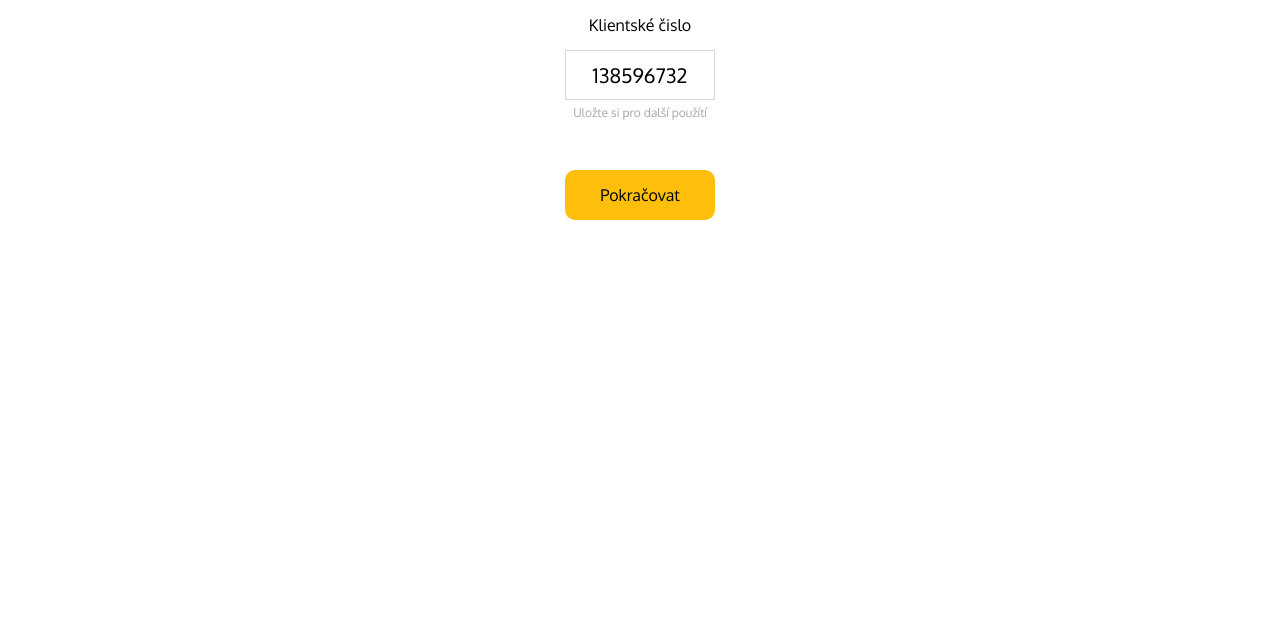
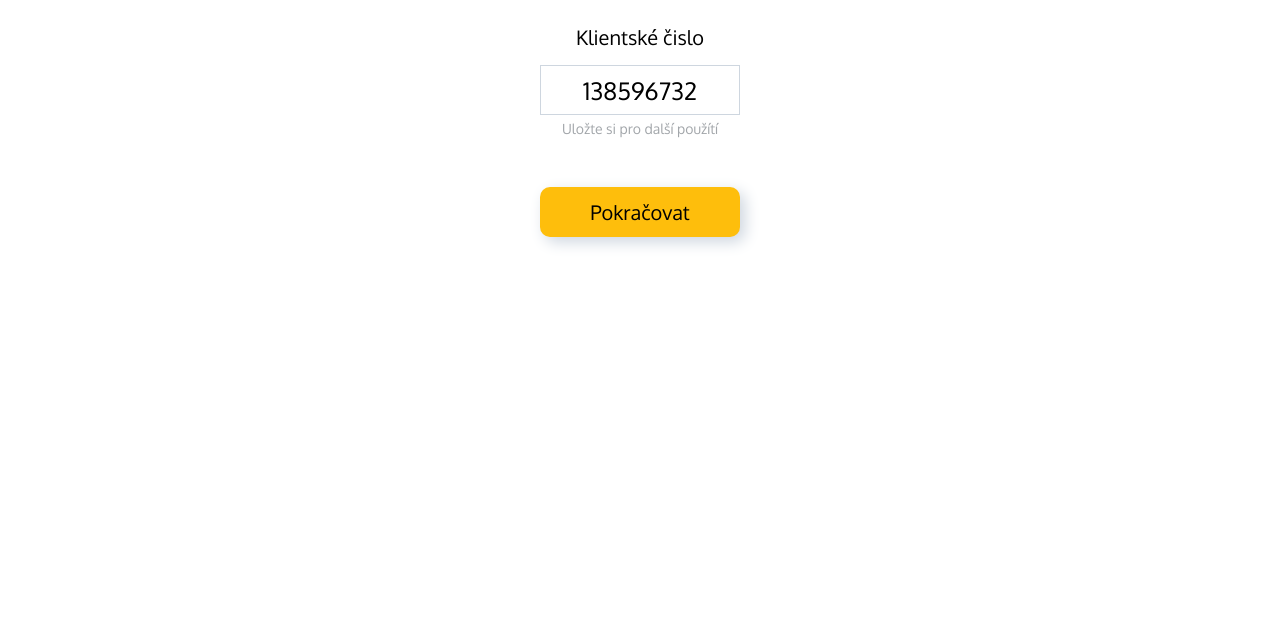
Before and after one commit to MariaSimkova/Calculaber, an Eleventy site: page registrace.html in a window 1280 px wide. Shown: the part 174-800 px from the top of the page. Built offline with nearby package versions, Linux system fonts and the light colour scheme; Eleventy itself is replaced by a stand-in of ours; files that its build step writes are made by us from their sources.

Commit message:
Enlarge the size of font and buttons for Registration page

```diff
--- a/registrace.html
+++ b/registrace.html
@@ -18,7 +18,7 @@ layout: layouts/layout.njk
 
     </div>
 
-    <div class="welcome__button-backplate">
+    <div class="button button--primary button--shadow welcome__button-backplate">
         <a href="#" class="welcome__button-text">Pokračovat</a>
     </div>
 
--- a/scss/_components.scss
+++ b/scss/_components.scss
@@ -1,20 +1,23 @@
 @use 'variables';
 @use 'mixins';
 
-.hero {
+// BUTTON
 
-    &__button-backplate {
+.button {
     @include mixins.center;
-        width: 90px;
-        height: 50px;
+    border-radius: 10px;
+
+    &--primary {
         background-color: variables.$color-primary;
-        border-radius: 10px;
+    }
+
+    &--shadow {
         box-shadow: 5px 5px 15px variables.$color-objects;
+    }
 
 
     &:hover {
         box-shadow: 5px 5px 8px variables.$color-objects;
-
         background-color: variables.$color-primary--hover;
     }
 
@@ -22,7 +25,13 @@
         box-shadow: 3px 3px 5px variables.$color-objects;
         // doesn't work
     }
+}
 
+.hero {
+
+    &__button-backplate {
+        width: 90px;
+        height: 50px;
     }
 
     &__button-text{
@@ -35,10 +44,7 @@
 
 .welcome {
     &__button-backplate {
-        @include mixins.center;
         width: 90px;
         height: 50px;
-        background-color: variables.$color-primary;
-        border-radius: 10px;
     }
 }
--- a/scss/_welcome.scss
+++ b/scss/_welcome.scss
@@ -41,32 +41,38 @@
 
     &__title {
         padding: 60px 0 40px 0;
+        font-size: 40px;
     }
 
     &__subtitle {
         padding-bottom: 15px;
+        font-size: 20px;
     }
 
     &__field {
         border: 1px solid variables.$color-objects;
         padding: 5px;
-        width: 150px;
+        width: 200px;
         height: 50px;
         @include mixins.center;
     }
 
     &__number {
-        font-size: 20px;
+        font-size: 24px;
     }
 
     &__tip {
         color: variables.$color-text-secondary;
         padding: 5px 0 50px;
-        font-size: 12px;
+        font-size: 14px;
     }
 
     &__button-backplate {
-        width: 150px;
+        width: 200px;
+    }
+
+    &__button-text {
+        font-size: 20px;
     }
 
 }
```
Also changed, not shown: index.html (+1 -1 lines), css/style.css, 1 other file. Lines whose indentation alone changed are shown as unchanged.
